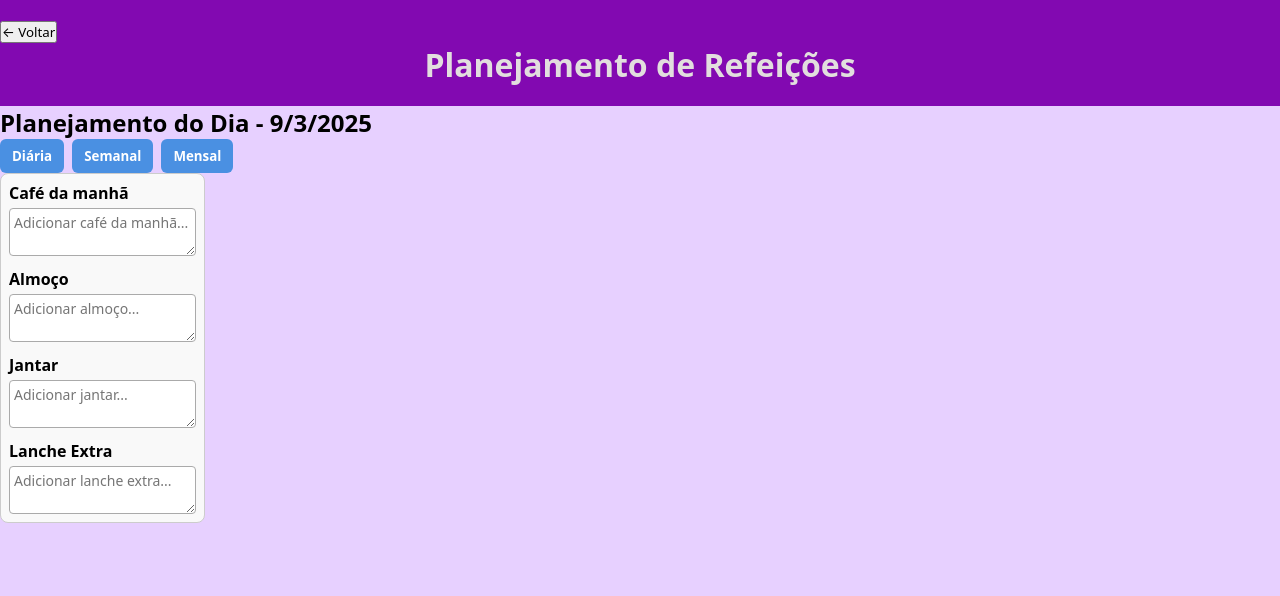
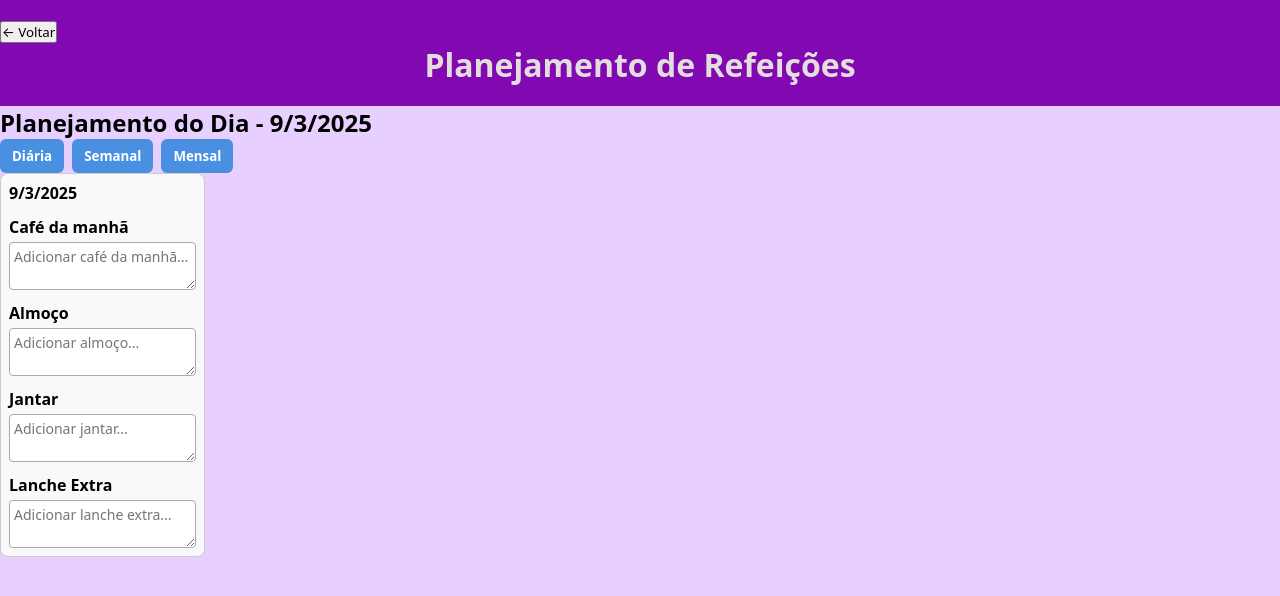
Before and after one commit to Palacio-dev/MC656, a React (Create React App) app in the folder saude_e_bem_estar/: page /Welcome/MealPlanner in a window 1280 px wide. Shown: the top 596 px of the page. Built offline with nearby package versions, Linux system fonts and the light colour scheme.

Commit message:
Adicionando mudanças no mewalPlanner view para mostrar data dos cards

```diff
--- a/saude_e_bem_estar/src/Pages/MealPlanner.tsx
+++ b/saude_e_bem_estar/src/Pages/MealPlanner.tsx
@@ -34,6 +34,9 @@ export const MealPlannerView = observer(({ vm }: { vm: MealPlannerViewModel }) =
         }}>
         {grid.map((row, rowIndex) => (
           <div key={rowIndex} className="meal-planner-day">
+            <div className="meal-date">
+              <strong>{row[0].date?.toLocaleDateString()}</strong>
+            </div>
             {row.map((cell, cellIndex) => (
               <div key={cellIndex} className="meal-planner-cell">
                 <strong>{cell.label}</strong>
```
